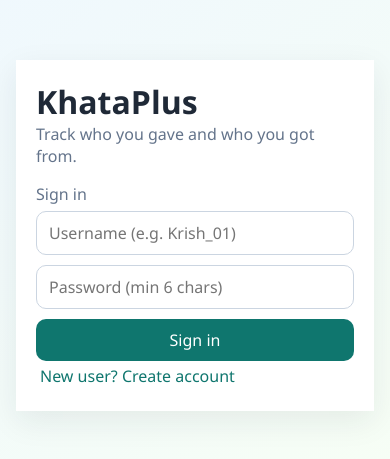
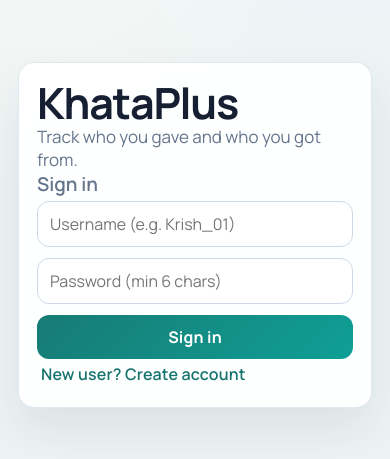
Before and after one commit to ErKrish25/AccountBook, a React (Vite) app in the folder Desktop/PORJECTS/Accountbook/: page / in a window 390 px wide. Shown: the part 187-646 px from the top of the page. Built offline with nearby package versions, Linux system fonts and the light colour scheme; no server answers.

Commit message:
Refresh UI with cleaner premium mobile-first styling

```diff
--- a/Desktop/PORJECTS/Accountbook/src/styles.css
+++ b/Desktop/PORJECTS/Accountbook/src/styles.css
@@ -1,7 +1,18 @@
+@import url('https://fonts.googleapis.com/css2?family=Manrope:wght@400;500;600;700;800&display=swap');
+
 :root {
-  font-family: "Avenir Next", "Segoe UI", sans-serif;
-  color: #1f2937;
-  background: linear-gradient(140deg, #eef7ff 0%, #f8fff3 100%);
+  --bg: #edf3f2;
+  --surface: #ffffff;
+  --surface-soft: #f6f8fc;
+  --text: #172033;
+  --text-muted: #64748b;
+  --border: #d9e1ec;
+  --brand-1: #124a9f;
+  --brand-2: #2f70cf;
+  --success: #11805d;
+  --danger: #c23232;
+  --radius-lg: 18px;
+  --radius-md: 12px;
 }
 
 * {
@@ -10,6 +21,12 @@
 
 body {
   margin: 0;
+  font-family: 'Manrope', 'Avenir Next', 'Segoe UI', sans-serif;
+  color: var(--text);
+  background:
+    radial-gradient(circle at 10% 10%, #f6faf8 0%, transparent 36%),
+    radial-gradient(circle at 90% 0%, #ecf5ff 0%, transparent 34%),
+    var(--bg);
 }
 
 .container {
@@ -21,42 +38,53 @@ body {
 
 .auth-container {
   place-items: center;
-  padding: 16px;
+  padding: 18px;
+}
+
+.app-container {
+  place-items: start center;
 }
 
 .card {
-  background: #ffffff;
-  border-radius: 16px;
-  padding: 20px;
-  box-shadow: 0 10px 30px rgba(31, 41, 55, 0.08);
+  background: rgba(255, 255, 255, 0.94);
+  border: 1px solid rgba(217, 225, 236, 0.8);
+  border-radius: var(--radius-lg);
+  padding: 22px;
+  box-shadow: 0 22px 45px rgba(19, 35, 69, 0.08);
+  backdrop-filter: blur(4px);
 }
 
 .auth-card {
-  width: min(420px, 100%);
+  width: min(430px, 100%);
 }
 
 .auth-title {
   margin: 0;
+  font-size: 43px;
+  line-height: 1.02;
+  letter-spacing: -0.03em;
 }
 
 .auth-subtitle {
-  margin-top: 4px;
-  margin-bottom: 8px;
+  margin: 6px 0 0;
+  color: var(--text-muted);
+  font-size: 17px;
 }
 
 .auth-mode-text {
-  padding-top: 16px;
-  margin-top: 0;
-  margin-bottom: 10px;
+  margin: 16px 0 10px;
+  color: #5f6f89;
+  font-size: 19px;
+  font-weight: 600;
 }
 
 .auth-form {
-  margin-top: 6px;
+  margin-top: 4px;
 }
 
 .stack {
   display: grid;
-  gap: 10px;
+  gap: 11px;
 }
 
 .row {
@@ -69,72 +97,65 @@ input,
 select,
 button {
   font: inherit;
-  padding: 10px 12px;
-  border-radius: 10px;
-  border: 1px solid #cbd5e1;
+  border-radius: var(--radius-md);
+}
+
+input,
+select {
+  width: 100%;
+  padding: 11px 12px;
+  border: 1px solid #cfd8e7;
+  background: #ffffff;
+  color: var(--text);
+}
+
+input:focus,
+select:focus {
+  outline: none;
+  border-color: #8cb2ea;
+  box-shadow: 0 0 0 3px rgba(47, 112, 207, 0.16);
 }
 
 button {
   cursor: pointer;
-  background: #0f766e;
-  color: white;
   border: none;
+  padding: 11px 14px;
+  background: linear-gradient(135deg, #177b74 0%, #0f9f96 100%);
+  color: #ffffff;
+  font-weight: 700;
+  letter-spacing: 0.01em;
 }
 
 button.link {
   background: transparent;
-  color: #0f766e;
+  color: #16746f;
   padding: 4px;
+  font-weight: 600;
 }
 
 .muted {
-  color: #64748b;
+  color: var(--text-muted);
   margin: 0;
 }
 
-.list {
-  margin-top: 16px;
-  display: grid;
-  gap: 8px;
-}
-
-.summary-grid {
-  margin-top: 14px;
-  display: grid;
-  gap: 8px;
-}
-
-.summary-item {
-  border: 1px solid #e2e8f0;
-  border-radius: 12px;
-  padding: 10px 12px;
-  background: #f8fafc;
-  display: flex;
-  justify-content: space-between;
-  align-items: center;
-}
-
 .ledger-shell {
-  width: min(430px, 100%);
+  width: min(460px, 100%);
   min-height: 100vh;
   overflow-x: hidden;
 }
 
-.ledger-card h2 {
-  margin: 8px 0 4px;
-}
-
 .ledger-home {
   min-height: 100vh;
-  background: #f3f6fb;
+  background: linear-gradient(180deg, #f2f6fb 0%, #eef2f7 100%);
 }
 
 .home-top {
-  background: linear-gradient(140deg, #0a4ca3 0%, #2a6fca 100%);
+  background: linear-gradient(140deg, var(--brand-1) 0%, var(--brand-2) 100%);
   color: #ffffff;
-  padding: 14px 14px 16px;
-  border-bottom-left-radius: 18px;
-  border-bottom-right-radius: 18px;
+  padding: 16px 14px 17px;
+  border-bottom-left-radius: 22px;
+  border-bottom-right-radius: 22px;
+  box-shadow: 0 10px 30px rgba(23, 64, 133, 0.34);
 }
 
 .home-header-row {
@@ -143,25 +164,21 @@ button.link {
   align-items: center;
 }
 
-.brand-row {
-  display: flex;
-  align-items: center;
-  gap: 8px;
-}
-
 .brand-row h2 {
   margin: 0;
-  color: #ffffff;
-  font-size: 22px;
+  font-size: 25px;
+  font-weight: 800;
+  letter-spacing: -0.02em;
 }
 
 .summary-card {
-  margin-top: 10px;
-  background: #ffffff;
-  border-radius: 10px;
+  margin-top: 14px;
+  background: rgba(255, 255, 255, 0.98);
+  border: 1px solid rgba(255, 255, 255, 0.6);
+  border-radius: 16px;
   overflow: hidden;
-  color: #64748b;
-  box-shadow: 0 8px 22px rgba(15, 23, 42, 0.16);
+  color: #52617d;
+  box-shadow: 0 12px 26px rgba(14, 43, 92, 0.2);
 }
 
 .summary-stats {
@@ -171,51 +188,47 @@ button.link {
 }
 
 .summary-stats > div {
-  padding: 12px 8px 10px;
+  padding: 14px 9px 12px;
 }
 
 .summary-stats > div:first-child {
-  border-right: 1px solid #dddddd;
+  border-right: 1px solid #e4ebf7;
 }
 
 .summary-stats strong {
-  font-size: 20px;
+  font-size: 22px;
   line-height: 1.1;
 }
 
 .home-body {
-  padding: 12px 0 96px;
+  padding: 14px 0 102px;
 }
 
 .search-row {
   background: #ffffff;
-  display: grid;
-  grid-template-columns: 1fr;
-  gap: 8px;
-  align-items: center;
-  padding: 10px 12px;
-  border: 1px solid #e2e8f0;
-  border-radius: 12px;
   margin: 0 12px;
+  border: 1px solid var(--border);
+  border-radius: 14px;
+  box-shadow: 0 4px 18px rgba(30, 58, 108, 0.05);
 }
 
 .search-row input {
   border: none;
   background: transparent;
   font-size: 15px;
-  color: #64748b;
-  padding: 8px 6px;
+  color: #54647f;
+  padding: 12px 12px;
 }
 
 .search-row input:focus {
-  outline: none;
+  box-shadow: none;
 }
 
 .icon-btn {
   background: transparent;
+  border: none;
+  padding: 6px;
   color: #1d4ed8;
-  border: none;
-  padding: 6px 6px;
   font-size: 16px;
 }
 
@@ -225,31 +238,38 @@ button.link {
 }
 
 .party-list {
-  margin-top: 12px;
+  margin-top: 13px;
 }
 
 .party-row {
   width: calc(100% - 24px);
+  margin: 0 12px 10px;
   border-radius: 14px;
-  border: 1px solid #e2e8f0;
+  border: 1px solid var(--border);
   padding: 10px 12px;
   background: #ffffff;
+  box-shadow: 0 6px 20px rgba(27, 53, 97, 0.04);
   display: flex;
   align-items: center;
   gap: 12px;
-  color: #1f2937;
-  margin: 0 12px 10px;
+  color: var(--text);
+  transition: transform 140ms ease, box-shadow 140ms ease;
+}
+
+.party-row:active {
+  transform: translateY(1px) scale(0.998);
 }
 
 .party-avatar {
   width: 42px;
   height: 42px;
   border-radius: 999px;
-  background: #5a9be8;
+  background: linear-gradient(140deg, #5d8fda 0%, #6fb4ff 100%);
   color: #ffffff;
   display: grid;
   place-items: center;
   font-size: 18px;
+  font-weight: 700;
 }
 
 .party-main {
@@ -260,7 +280,7 @@ button.link {
 
 .party-main strong {
   font-size: 18px;
-  font-weight: 500;
+  font-weight: 700;
   display: block;
   white-space: nowrap;
   overflow: hidden;
@@ -277,7 +297,7 @@ button.link {
 }
 
 .party-balance strong {
-  font-size: 16px;
+  font-size: 17px;
 }
 
 .party-balance .muted {
@@ -292,12 +312,13 @@ button.link {
   position: fixed;
   left: 12px;
   right: 12px;
-  bottom: 95px;
+  bottom: 96px;
   z-index: 15;
   background: #ffffff;
+  border: 1px solid var(--border);
   border-radius: 14px;
   padding: 14px;
-  box-shadow: 0 14px 36px rgba(31, 41, 55, 0.24);
+  box-shadow: 0 18px 38px rgba(31, 41, 55, 0.22);
 }
 
 .fab-add {
@@ -306,22 +327,23 @@ button.link {
   bottom: 22px;
   z-index: 14;
   border-radius: 999px;
-  padding: 10px 20px;
-  background: #c93535;
+  padding: 11px 22px;
+  background: linear-gradient(135deg, #cb2b38 0%, #de4150 100%);
   color: #ffffff;
   font-size: 16px;
-  font-weight: 700;
-  box-shadow: 0 10px 20px rgba(201, 53, 53, 0.3);
+  font-weight: 800;
+  box-shadow: 0 12px 24px rgba(201, 53, 53, 0.34);
 }
 
 .ledger-detail {
   min-height: 100vh;
-  background: #eef0f3;
+  background: linear-gradient(180deg, #edf1f5 0%, #ebeff4 100%);
 }
 
 .detail-top {
-  background: linear-gradient(140deg, #0a4ca3 0%, #2a6fca 100%);
-  padding: 10px 10px 12px;
+  background: linear-gradient(140deg, var(--brand-1) 0%, var(--brand-2) 100%);
+  padding: 12px 10px 14px;
+  box-shadow: 0 10px 22px rgba(23, 64, 133, 0.25);
 }
 
 .detail-header-row {
@@ -334,7 +356,7 @@ button.link {
 .detail-header-actions {
   display: flex;
   align-items: center;
-  gap: 4px;
+  gap: 5px;
 }
 
 .detail-back {
@@ -368,22 +390,23 @@ button.link {
 
 .detail-balance-card {
   margin-top: 10px;
-  background: #ffffff;
+  background: rgba(255, 255, 255, 0.98);
   border-radius: 12px;
-  padding: 10px 12px;
+  padding: 11px 12px;
   display: flex;
   align-items: center;
   justify-content: space-between;
+  box-shadow: 0 8px 20px rgba(12, 44, 98, 0.18);
 }
 
 .detail-balance-card span {
   font-size: 14px;
-  color: #2f2f2f;
+  color: #243143;
   font-weight: 700;
 }
 
 .detail-balance-card strong {
-  font-size: 18px;
+  font-size: 19px;
 }
 
 .detail-action-icon {
@@ -415,6 +438,7 @@ button.link {
   font-size: 11px;
   text-transform: uppercase;
   padding: 0 8px;
+  letter-spacing: 0.03em;
 }
 
 .detail-entries {
@@ -422,12 +446,13 @@ button.link {
 }
 
 .entry-grid-row {
-  border-radius: 10px;
+  border-radius: 11px;
   background: #ffffff;
   overflow: hidden;
   display: grid;
   grid-template-columns: 1.4fr 0.8fr 0.8fr;
   border: 1px solid #e5e7eb;
+  box-shadow: 0 6px 16px rgba(39, 55, 86, 0.06);
 }
 
 .entry-grid-row + .entry-grid-row {
@@ -496,8 +521,8 @@ button.link {
   left: 50%;
   transform: translateX(-50%);
   bottom: 0;
-  width: min(430px, 100%);
-  background: #ffffff;
+  width: min(460px, 100%);
+  background: rgba(255, 255, 255, 0.98);
   border-top: 1px solid #e5e7eb;
   padding: 10px 12px 14px;
   display: grid;
@@ -511,22 +536,22 @@ button.link {
   border-radius: 12px;
   color: #ffffff;
   font-size: 14px;
-  font-weight: 700;
-  padding: 10px 8px;
+  font-weight: 800;
+  padding: 11px 8px;
 }
 
 .give-action-btn {
-  background: #c93535;
+  background: linear-gradient(135deg, #c93535 0%, #dc5454 100%);
 }
 
 .get-action-btn {
-  background: #0a8a4a;
+  background: linear-gradient(135deg, #067e44 0%, #089f55 100%);
 }
 
 .entry-edit-overlay {
   position: fixed;
   inset: 0;
-  background: rgba(15, 23, 42, 0.45);
+  background: rgba(15, 23, 42, 0.46);
   display: grid;
   place-items: center;
   z-index: 40;
@@ -534,11 +559,12 @@ button.link {
 }
 
 .entry-edit-modal {
-  width: min(380px, 100%);
+  width: min(390px, 100%);
   background: #ffffff;
+  border: 1px solid var(--border);
   border-radius: 14px;
   padding: 14px;
-  box-shadow: 0 16px 40px rgba(15, 23, 42, 0.28);
+  box-shadow: 0 18px 40px rgba(15, 23, 42, 0.3);
 }
 
 .entry-edit-modal h4 {
@@ -547,80 +573,19 @@ button.link {
   color: #1f2937;
 }
 
-.contact {
-  display: flex;
-  justify-content: space-between;
-  align-items: center;
-  width: 100%;
-  background: #f8fafc;
-  color: #1f2937;
-  border: 1px solid #e2e8f0;
-}
-
-.contact.active {
-  border-color: #0f766e;
-  background: #ecfeff;
-}
-
-.party-name-btn {
-  justify-content: flex-start;
-  font-weight: 600;
-}
-
-.balance-pill {
-  margin: 8px 0 14px;
-  font-size: 14px;
-}
-
-.entries {
-  margin-top: 16px;
-  display: grid;
-  gap: 8px;
-}
-
-.entry-row {
-  display: flex;
-  justify-content: space-between;
-  align-items: start;
-  border: 1px solid #e2e8f0;
-  border-radius: 12px;
-  padding: 12px;
-}
-
-.inline-form {
-  grid-template-columns: 140px 140px 1fr 100px;
-  align-items: center;
-}
-
-.entry-type-toggle {
-  display: grid;
-  grid-template-columns: 1fr 1fr;
-  gap: 8px;
-}
-
-.entry-type-toggle button {
-  background: #e2e8f0;
-  color: #1f2937;
-}
-
-.entry-type-toggle button.active {
-  background: #0f766e;
-  color: #ffffff;
-}
-
 .get-blue {
   color: #0b56b3;
   font-weight: 700;
 }
 
 .gave {
-  color: #0f766e;
-  font-weight: 700;
+  color: var(--success);
+  font-weight: 800;
 }
 
 .got {
-  color: #b91c1c;
-  font-weight: 700;
+  color: var(--danger);
+  font-weight: 800;
 }
 
 @media (max-width: 900px) {
@@ -634,6 +599,12 @@ button.link {
   }
 
   .card {
-    border-radius: 0;
+    border-radius: 16px;
+    margin: 10px;
+    padding: 18px;
+  }
+
+  .entry-edit-modal {
+    width: 100%;
   }
 }
```
